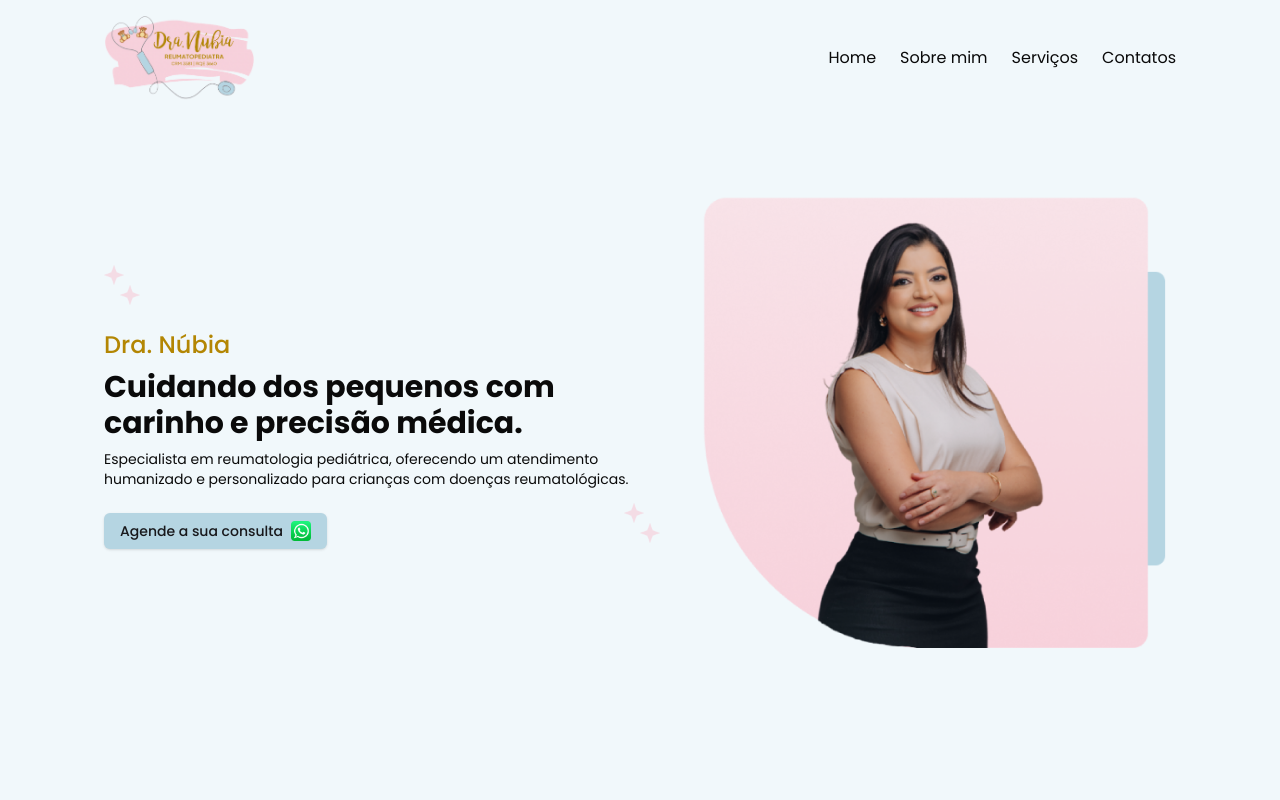
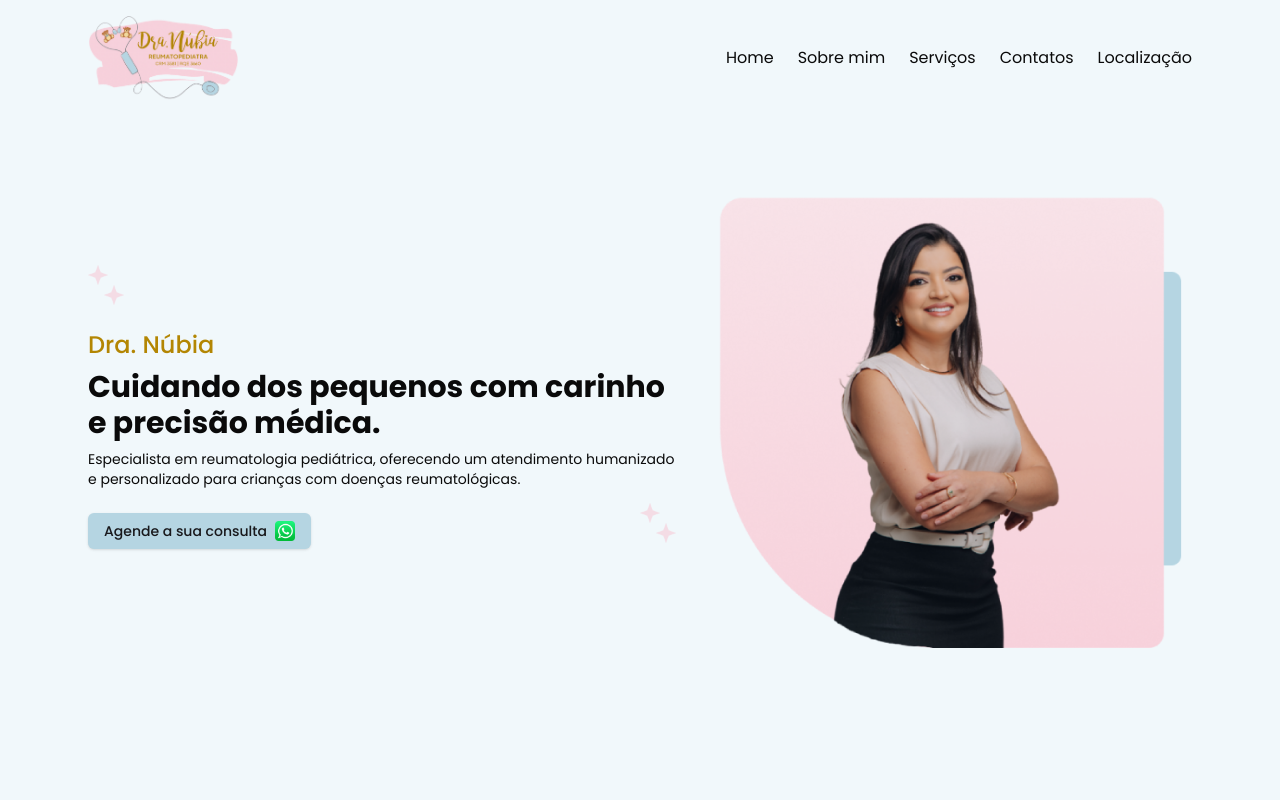
Before and after one commit to willyancr/dra-nubia, a Next.js app: page / in a window 1280 px wide. Shown: the top 800 px of the page. Built offline with nearby package versions, Linux system fonts and the light colour scheme.

Commit message:
feat: Refine navigation and section styling with minor UI improvements

```diff
--- a/src/app/(dra-nubia)/(sections)/contact.tsx
+++ b/src/app/(dra-nubia)/(sections)/contact.tsx
@@ -5,9 +5,10 @@ import Image from "next/image";
 
 export default function ContactForm() {
   return (
-    <section className="mx-auto my-16 flex max-w-6xl flex-col items-center justify-between px-6 py-16 lg:flex-row">
+    <section id="contact" className="mx-auto my-16 flex max-w-6xl flex-col items-center justify-between px-6 py-16 lg:flex-row">
       {/* Left Side - Contact Info */}
       <div className="mb-8 text-left lg:mb-0 lg:w-1/2">
+
         <h3 className="text-lg font-semibold text-gray-900">Contate-nos</h3>
         <h2 className="mt-2 text-3xl font-bold text-tertiary">
           Entre em contato
--- a/src/app/(dra-nubia)/(sections)/header.tsx
+++ b/src/app/(dra-nubia)/(sections)/header.tsx
@@ -6,7 +6,8 @@ export default function Header() {
     { id: 1, title: "Home", href: "/#home" },
     { id: 2, title: "Sobre mim", href: "/#about" },
     { id: 3, title: "Serviços", href: "/#services" },
-    { id: 4, title: "Contatos", href: "/#contacts" },
+    { id: 4, title: "Contatos", href: "/#contact" },
+    { id: 5, title: "Localização", href: "/#location" },
   ];
 
   return (
@@ -25,7 +26,7 @@ export default function Header() {
               <li key={item.id}>
                 <Link
                   href={item.href}
-                  className="transition-all hover:text-tertiary"
+                  className="underline-offset-4 transition-all hover:text-tertiary hover:underline"
                 >
                   {item.title}
                 </Link>
--- a/src/app/(dra-nubia)/(sections)/location.tsx
+++ b/src/app/(dra-nubia)/(sections)/location.tsx
@@ -1,6 +1,6 @@
 export default function Location() {
   return (
-    <section className="w-full bg-white py-16">
+    <section id="location" className="w-full bg-[#F6D1DC]/15 py-16">
       <div className="mx-auto max-w-6xl px-4">
         {/* Title */}
         <div className="mb-12 text-center">
@@ -39,7 +39,6 @@ export default function Location() {
           </p>
         </div>
       </div>
-
     </section>
   );
 }
--- a/src/app/(dra-nubia)/(sections)/services.tsx
+++ b/src/app/(dra-nubia)/(sections)/services.tsx
@@ -48,7 +48,7 @@ const services = [
 
 export default function Services() {
   return (
-    <section id="services" className="h-[1150px] bg-[#F6D1DC]/30 my-16 py-16 text-center ">
+    <section id="services" className="h-[1150px] bg-[#F6D1DC]/15 my-16 py-16 text-center ">
       <h2 className="text-3xl font-bold text-gray-900">
         Serviços <span className="text-tertiary">Oferecidos</span>
       </h2>
--- a/src/app/globals.css
+++ b/src/app/globals.css
@@ -4,7 +4,7 @@
 
 @layer base {
   .container {
-    @apply mx-auto flex w-full  justify-between px-16 py-4 ;
+    @apply mx-auto flex w-full  justify-between px-12 py-4 ;
   }
   :root {
     --background: 0 0% 100%;
```
